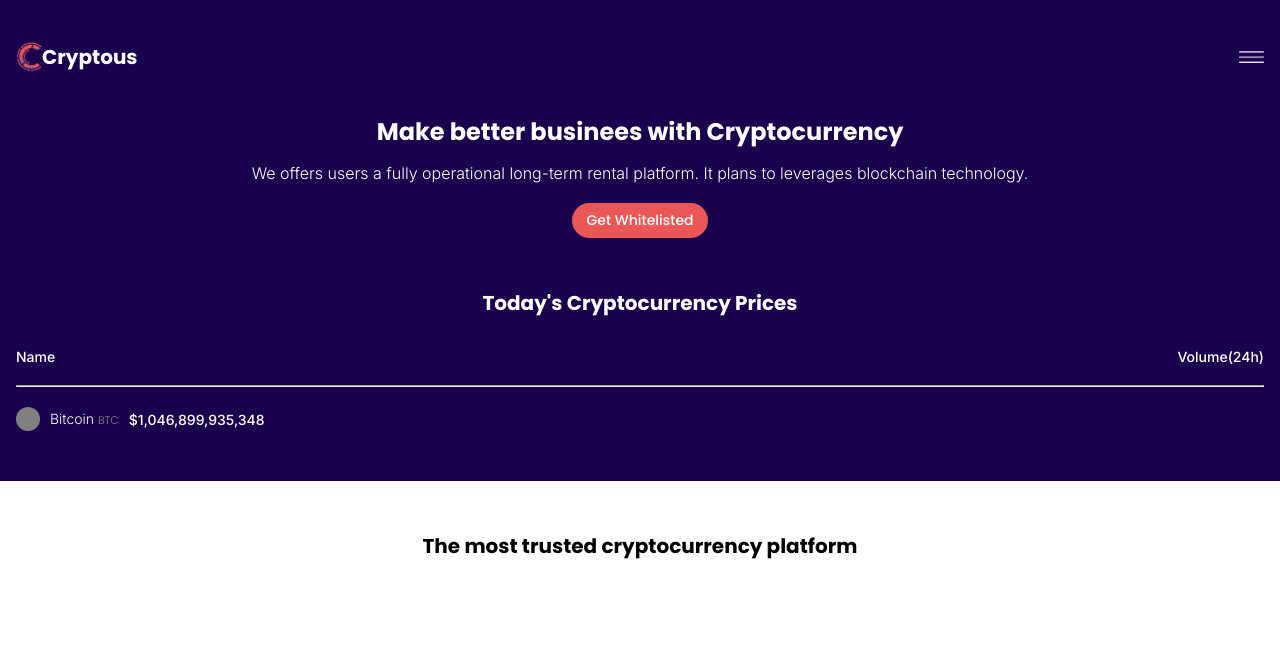
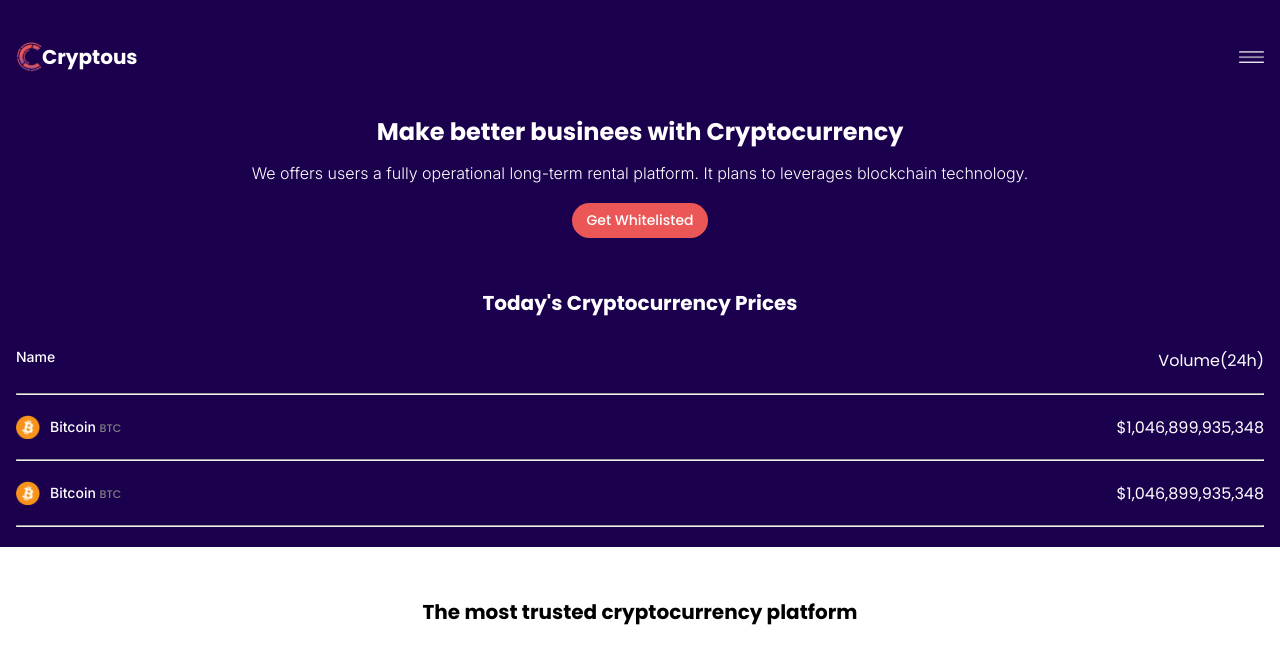
Before and after one commit to shpokas-io/crypto-landing-page, a website built with Parcel: page index.html in a window 1280 px wide. Built offline with nearby package versions, Linux system fonts and the light colour scheme.

Commit message:
remade coin table with grid instead of flex

```diff
--- a/index.html
+++ b/index.html
@@ -48,27 +48,42 @@
         Get Whitelisted
       </button>
       <h2 id="hero-crypto-prices-text">Today's Cryptocurrency Prices</h2>
-      <div class="hero_table">
-        <div class="name-volume-container">
-          <p class="table-text">Name</p>
-          <p class="table-text margin-bottom">Volume(24h)</p>
-        </div>
+      <div class="hero_crypto-table-grid">
+        <p class="crypto-table-name">Name</p>
+        <p class="crypto-table-volume crypto-table-text">Volume(24h)</p>
         <hr />
-        <div class="crypto-container">
-          <div class="crypto-icon"></div>
-          <p class="crypto-name">
-            Bitcoin
-            <span class="crypto-symbol">BTC</span>
-            <div class="crypto-price-container">
-              <p class="crypto-price">$1,046,899,935,348</p>
 
-            </div>
+        <div class="coin-container">
+          <img
+            src="./src/images/icons/bitcoin-icon.png"
+            alt="crypto currency bitcoin logo"
+            class="coin-icon bitcoin-logo"
+          />
+          <p class="coin-text bitcoin-text">
+            Bitcoin <span class="coin-symbol bitcoin-symbol">BTC</span>
           </p>
         </div>
+        <p class="coin-price">$1,046,899,935,348</p>
+        <hr />
+
+        <div class="coin-container">
+          <img
+            src="./src/images/icons/bitcoin-icon.png"
+            alt="crypto currency bitcoin logo"
+            class="coin-icon bitcoin-logo"
+          />
+          <p class="coin-text bitcoin-text">
+            Bitcoin <span class="coin-symbol bitcoin-symbol">BTC</span>
+          </p>
+        </div>
+        <p class="coin-price">$1,046,899,935,348</p>
+        <hr />
       </div>
     </section>
     <section class="second_section">
-<h2 class="second_section-main-text">The most trusted cryptocurrency platform</h2>
+      <h2 class="second_section-main-text">
+        The most trusted cryptocurrency platform
+      </h2>
     </section>
     <script src="./src/js/index.js" type="module"></script>
   </body>
--- a/src/styles/main.scss
+++ b/src/styles/main.scss
@@ -78,53 +78,45 @@ body {
   }
 }
 
-//HERO-TABLE
-.hero_table {
-  display: flex;
-  flex-direction: column;
-  padding-bottom: 3.125rem;
-
-  .table-text {
-    color: white;
+//CRYPTO TABLE
+.hero_crypto-table-grid {
+  display: grid;
+  grid-template-columns: repeat(2, 1fr);
+  .crypto-table-name {
     font-size: $font_size-body-mobile;
     font-family: $font_family-inter;
     font-weight: $font_weight-medium;
   }
-  .name-volume-container {
-    display: flex;
-    justify-content: space-between;
-  }
-  .margin-bottom {
-    margin-bottom: 20px;
+  .crypto-table-volume {
+    text-align: end;
+    margin-bottom: 1.25rem;
   }
   hr {
-    margin-bottom: 20px;
+    grid-column: span 2;
+    margin-bottom: 1.25rem;
   }
-  .crypto-container {
+  .coin-container {
     display: flex;
+    align-items: center;
     gap: 10px;
-    align-items: center;
-    .crypto-icon {
+    margin-bottom: 1.25rem;
+
+    .coin-icon {
+      width: 24px;
       height: 24px;
-      width: 24px;
-      background-color: grey;
-      border-radius: 50%;
     }
-    .crypto-name {
+    .coin-text {
       font-size: $font_size-body-mobile;
       font-family: $font_family-inter;
-      font-weight: $font_weight-body;
+      font-weight: $font_weight-medium;
     }
-    .crypto-symbol {
-      font-weight: $font_weight-body;
+    .coin-symbol {
       font-size: 0.6875rem;
-      color: #828282;
+      color: gray;
     }
-    .crypto-price {
-      font-weight: $font_weight-medium;
-      font-size: $font_size-body-mobile;
-      font-family: $font_family-inter;
-    }
+  }
+  .coin-price {
+    text-align: end;
   }
 }
 
```
Also changed, not shown: dist/bitcoin-icon.594451b6.png (added), dist/index.html, src/images/icons/bitcoin-icon.png (added), 2 other files.
